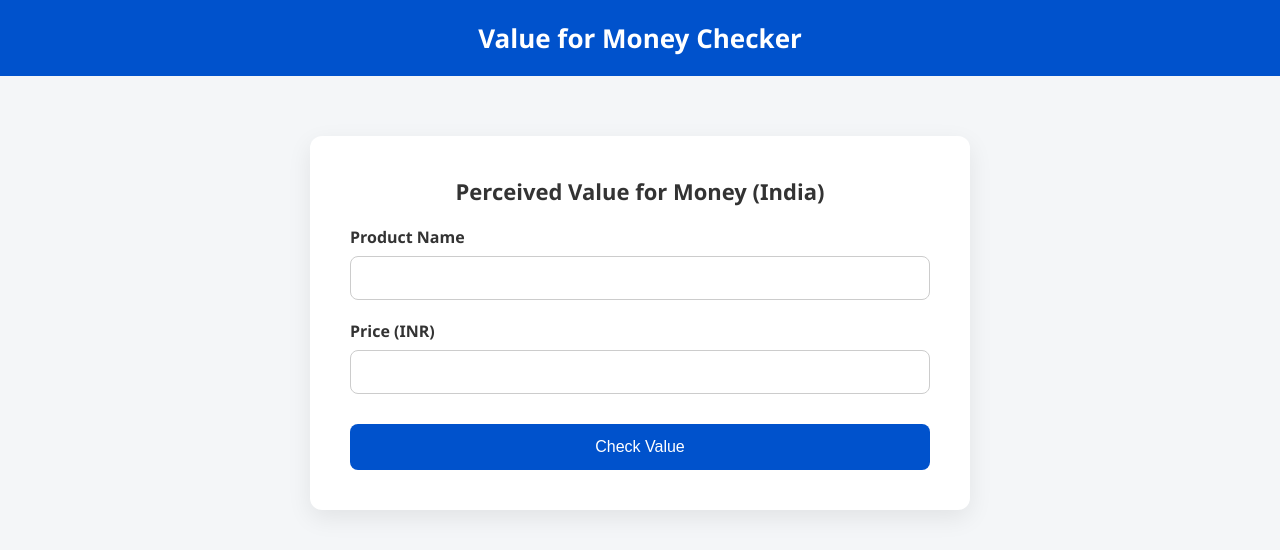
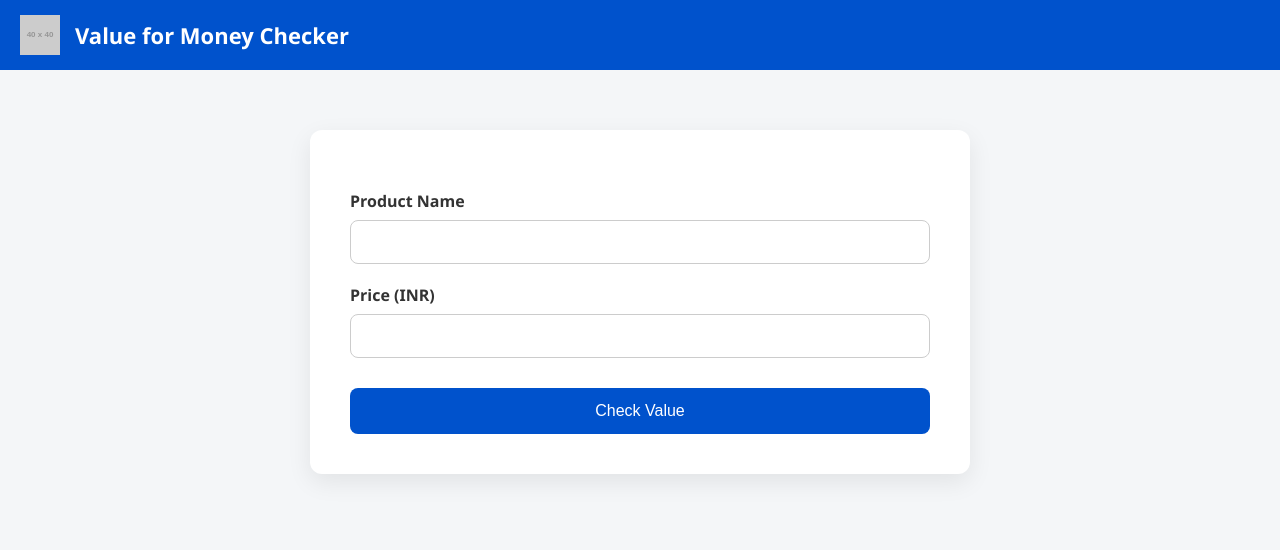
Before and after one commit to dakstagit/value-checker, a Flask app: page / in a window 1280 px wide. Shown: the top 550 px of the page. Run offline with Flask 2, Linux system fonts and the light colour scheme; grey boxes labelled with a size stand in for pictures from a placeholder-image service; some libraries are stand-ins or nearby versions.

Commit message:
Update index.html

```diff
--- a/templates/index.html
+++ b/templates/index.html
@@ -5,13 +5,11 @@
   <title>Value for Money Checker</title>
   <meta name="viewport" content="width=device-width, initial-scale=1.0">
   <style>
-    * {
-      box-sizing: border-box;
-    }
+    * { box-sizing: border-box; }
 
     body {
       font-family: 'Segoe UI', Tahoma, Geneva, Verdana, sans-serif;
-      background: #f4f6f8;
+      background-color: #f4f6f8;
       color: #333;
       margin: 0;
       padding: 0;
@@ -19,14 +17,20 @@
 
     .header {
       background-color: #0052cc;
-      padding: 20px;
-      text-align: center;
       color: white;
+      display: flex;
+      align-items: center;
+      padding: 15px 20px;
+    }
+
+    .header img {
+      height: 40px;
+      margin-right: 15px;
     }
 
     .header h1 {
+      font-size: 22px;
       margin: 0;
-      font-size: 26px;
     }
 
     .container {
@@ -39,13 +43,7 @@
       background: white;
       padding: 40px;
       border-radius: 12px;
-      box-shadow: 0 8px 24px rgba(0,0,0,0.08);
-    }
-
-    h2 {
-      text-align: center;
-      font-size: 22px;
-      margin-top: 0;
+      box-shadow: 0 8px 24px rgba(0, 0, 0, 0.08);
     }
 
     label {
@@ -97,18 +95,11 @@
       animation: bounce 0.6s infinite alternate;
     }
 
-    .loader span:nth-child(2) {
-      animation-delay: 0.2s;
-    }
-
-    .loader span:nth-child(3) {
-      animation-delay: 0.4s;
-    }
+    .loader span:nth-child(2) { animation-delay: 0.2s; }
+    .loader span:nth-child(3) { animation-delay: 0.4s; }
 
     @keyframes bounce {
-      to {
-        transform: translateY(-10px);
-      }
+      to { transform: translateY(-10px); }
     }
 
     .result {
@@ -117,19 +108,13 @@
       padding: 25px;
       border-left: 4px solid #0052cc;
       border-radius: 8px;
-      opacity: 0;
-      animation: fadeIn 0.6s ease forwards;
-    }
-
-    @keyframes fadeIn {
-      to {
-        opacity: 1;
-      }
+      display: none;
     }
 
     .result p {
       margin: 14px 0;
       line-height: 1.6;
+      opacity: 0;
     }
 
     .recommendation {
@@ -160,22 +145,20 @@
     }
 
     @media (max-width: 600px) {
-      .card {
-        padding: 24px;
-      }
+      .card { padding: 24px; }
     }
   </style>
 </head>
 <body>
 
   <div class="header">
+    <img src="https://via.placeholder.com/40x40.png?text=💡" alt="Logo">
     <h1>Value for Money Checker</h1>
   </div>
 
   <div class="container">
     <div class="card">
       <form method="POST" onsubmit="showLoader()">
-        <h2>Perceived Value for Money (India)</h2>
         <label for="product">Product Name</label>
         <input type="text" name="product" id="product" required>
 
@@ -190,7 +173,7 @@
       </form>
 
       {% if result %}
-        <div class="result">
+        <div class="result" id="resultBlock">
           <strong>Analysis:</strong>
           {% set lines = result.splitlines() %}
           {% for line in lines %}
@@ -222,6 +205,19 @@
     function showLoader() {
       document.getElementById("loader").style.display = "block";
     }
+
+    window.addEventListener('DOMContentLoaded', () => {
+      const block = document.getElementById("resultBlock");
+      if (block) {
+        block.style.display = 'block';
+        const lines = block.querySelectorAll('p');
+        lines.forEach((line, i) => {
+          setTimeout(() => {
+            line.style.opacity = 1;
+          }, i * 150); // delay between each line
+        });
+      }
+    });
   </script>
 </body>
 </html>
```
